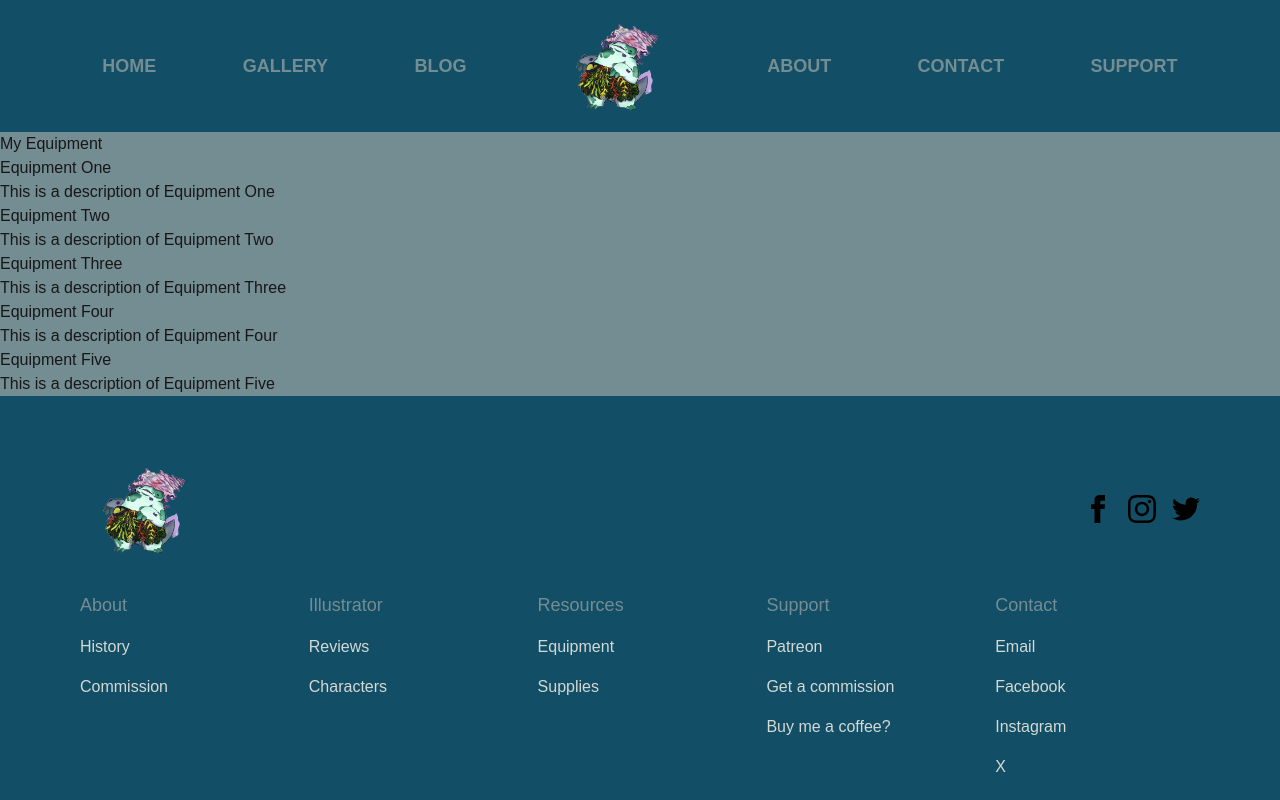
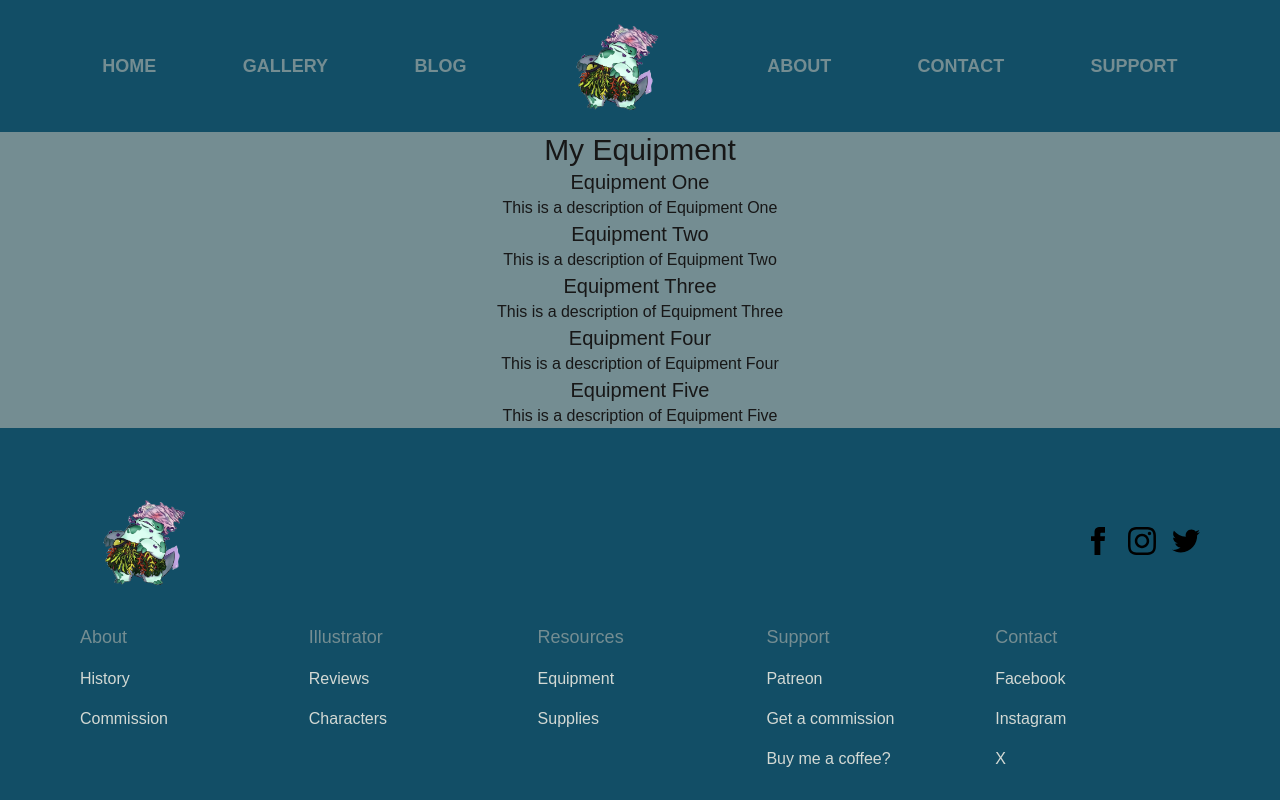
Before and after one commit to Lukethelostdm/art-gallery, a Next.js app in the folder gallery-frontend/: page /equipment in a window 1280 px wide. Shown: the top 800 px of the page. Built offline with nearby package versions, Linux system fonts and the light colour scheme.

Commit message:
Equipment update, footer update |(removed email)

```diff
--- a/gallery-frontend/app/components/Footer.tsx
+++ b/gallery-frontend/app/components/Footer.tsx
@@ -135,11 +135,6 @@ export default function Footer() {
             <ul className="mt-4 list-inside space-y-4">
               <li>
                 <a href="#" className="transition hover:text-cyan-600">
-                  Email
-                </a>
-              </li>
-              <li>
-                <a href="#" className="transition hover:text-cyan-600">
                   Facebook
                 </a>
               </li>
--- a/gallery-frontend/app/components/equipment.tsx
+++ b/gallery-frontend/app/components/equipment.tsx
@@ -1,28 +1,28 @@
 export default function Equipment() {
   return (
-    <section>
+    <section className=" flex flex-col mx-auto max-w-6xl text-center">
       <div>
-        <h1>My Equipment</h1>
+        <h1 className=" text-3xl" >My Equipment</h1>
         <ul>
-          <li>
+          <li className="text-xl">
             Equipment One
-            <p>This is a description of Equipment One</p>
+            <p className="text-base">This is a description of Equipment One</p>
           </li>
-          <li>
+          <li className="text-xl">
             Equipment Two
-            <p>This is a description of Equipment Two</p>
+            <p className="text-base">This is a description of Equipment Two</p>
           </li>
-          <li>
+          <li className="text-xl">
             Equipment Three
-            <p>This is a description of Equipment Three</p>
+            <p className="text-base">This is a description of Equipment Three</p>
           </li>
-          <li>
+          <li className="text-xl">
             Equipment Four
-            <p>This is a description of Equipment Four</p>
+            <p className="text-base">This is a description of Equipment Four</p>
           </li>
-          <li>
+          <li className="text-xl">
             Equipment Five
-            <p>This is a description of Equipment Five</p>
+            <p className="text-base">This is a description of Equipment Five</p>
           </li>
         </ul>
       </div>
```
